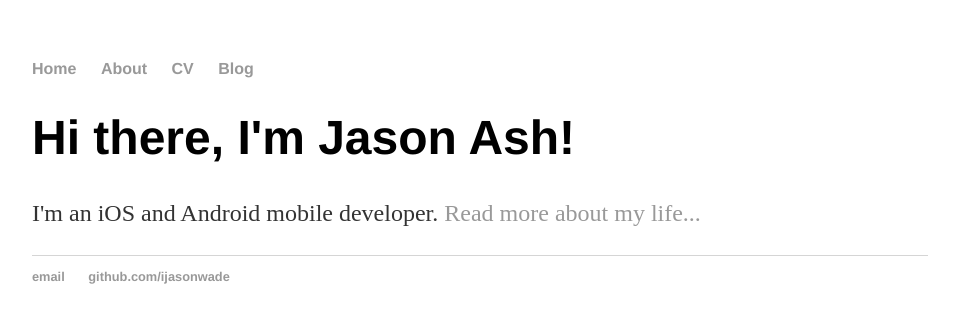
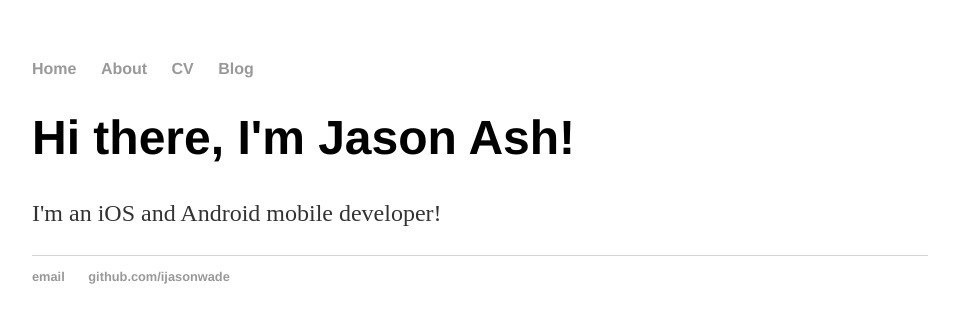
Before and after one commit to iJasonWade/ijasonwade.github.io, a Jekyll site: the page built from index.html, in a window 1280 px wide. Shown: the top 323 px of the page, without its empty margins (160-1119 px from the left). Built offline with Jekyll 4.4.1, drawn with Linux system fonts in a browser that asks for light colours.

Commit message:
Updated index.html
Updated index.html

```diff
--- a/index.html
+++ b/index.html
@@ -1,30 +1,8 @@
-<!DOCTYPE html>
-<html>
-	<head>
-		<title>Jason Ash</title>
-                <!-- link to main stylesheet -->
-		<link rel="stylesheet" type="text/css" href="/css/main.css">
-	</head>
-	<body>
-		<nav>
-    		<ul>
-        		<li><a href="/">Home</a></li>
-	        	<li><a href="/about">About</a></li>
-        		<li><a href="/cv">CV</a></li>
-        		<li><a href="/blog">Blog</a></li>
-    		</ul>
-		</nav>
-		<div class="container">
-    		<div class="blurb">
-        		<h1>Hi there, I'm Jason Ash!</h1>
-				<p>I'm an iOS and Android mobile developer. <a href="/about">Read more about my life...</a></p>
-    		</div><!-- /.blurb -->
-		</div><!-- /.container -->
-		<footer>
-    		<ul>
-        		<li><a href="mailto:jasonwadeash@icloud.com">email</a></li>
-        		<li><a href="https://github.com/ijasonwade">github.com/ijasonwade</a></li>
-			</ul>
-		</footer>
-	</body>
-</html>
+---
+layout: default
+title: Jason Ash, iOS/Android Developer
+---
+<div class="blurb">
+	<h1>Hi there, I'm Jason Ash!</h1>
+	<p>I'm an iOS and Android mobile developer!</p>
+</div><!-- /.blurb -->
```
